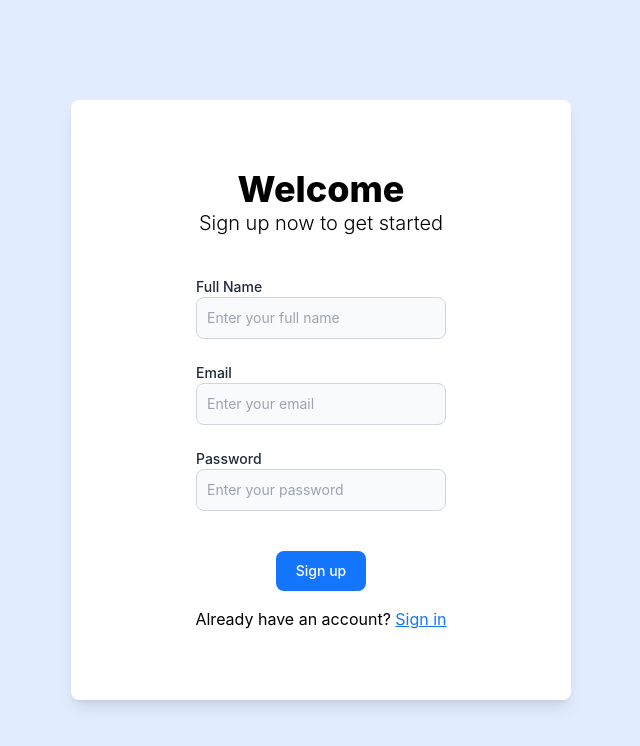
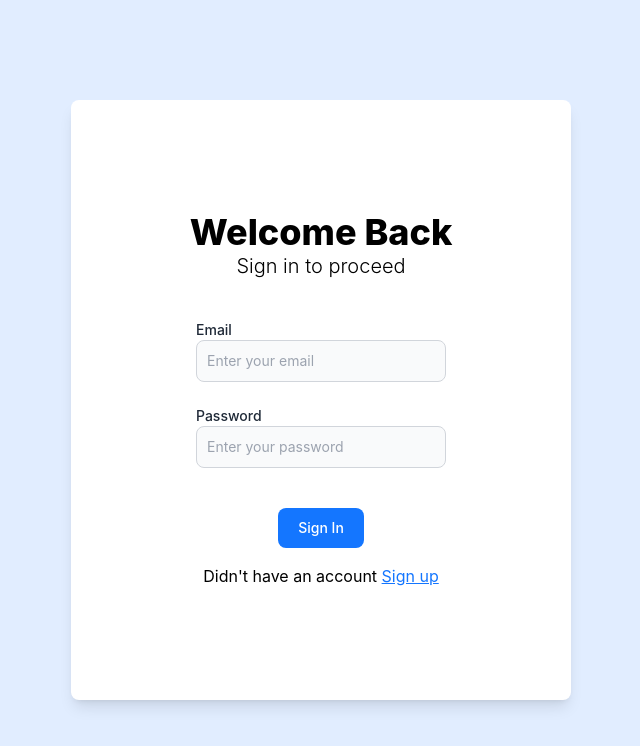
Before and after one commit to hassaan871/Realtime-Chat-App-Client, a React (Create React App) app: page / in a window 1280 px wide. Shown: the top 746 px of the page, without its empty margins (319-959 px from the left). Built offline with nearby package versions, Linux system fonts and the light colour scheme.

Commit message:
updated form so that it can be used for both sing in and sign up

```diff
--- a/src/modules/Form/index.jsx
+++ b/src/modules/Form/index.jsx
@@ -2,16 +2,18 @@ import React from 'react';
 import Input from '../../components/input';
 import Button from '../../components/Button';
 
-function Form() {
+function Form({
+    isSignIn = true
+}) {
     return (
         <div className='bg-white w-[500px] h-[600px] shadow-lg rounded-lg flex flex-col justify-center items-center'>
-            <div className='text-4xl font-extrabold'>Welcome</div>
-            <div className='text-xl font-light mb-10'>Sign up now to get started</div>
-            <Input label='Full Name' name='name' placeholder='Enter your full name'/>
+            <div className='text-4xl font-extrabold'>Welcome {isSignIn && "Back"}</div>
+            <div className='text-xl font-light mb-10'>{ isSignIn ? "Sign in to proceed" : "Sign up now to get started"}</div>
+            {!isSignIn && <Input label='Full Name' name='name' placeholder='Enter your full name'/>}
             <Input label='Email' name='email' placeholder='Enter your email'/>
             <Input label='Password' name='password' placeholder='Enter your password' className='mb-4'/>
-            <Button label='Sign up'className='w-1/2 mb-4'/>
-            <div>Already have an account? <span className='text-primary cursor-pointer underline'>Sign in</span></div>
+            <Button label={isSignIn?'Sign In':'Sign up'}className='w-1/2 mb-4'/>
+            <div>{isSignIn ?"Didn't have an account" :"Already have an account?"} <span className='text-primary cursor-pointer underline'>{isSignIn?"Sign up" :"Sign in"}</span></div>
         </div>
     )
 }
```
